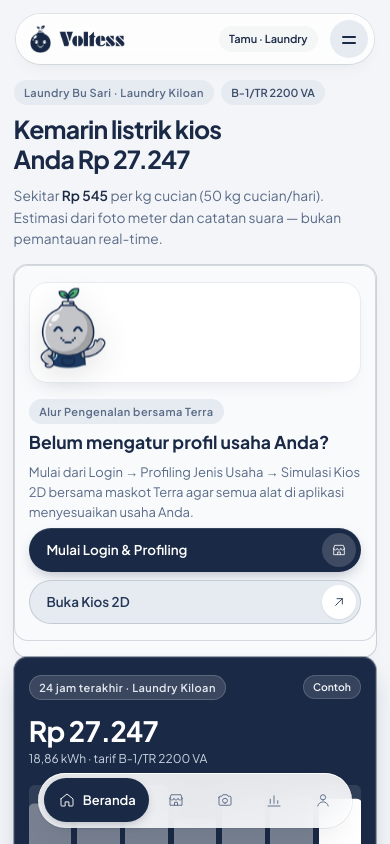
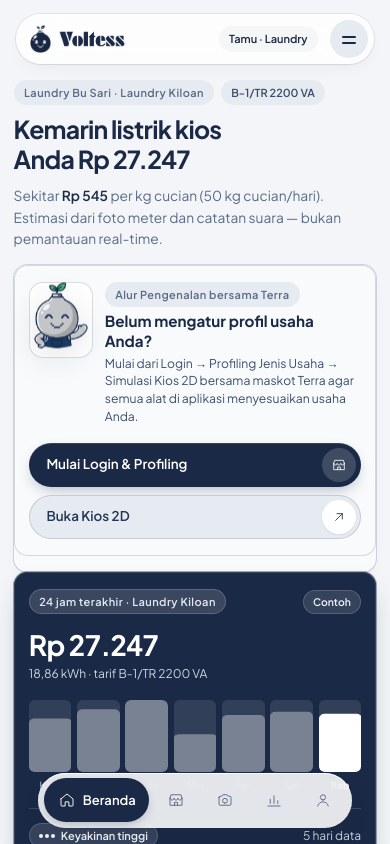
Before and after one commit to Dhifansa/voltra_trial, a Next.js app in the folder apps/web/: page / in a window 390 px wide. Shown: the top 844 px of the page. Built offline with nearby package versions, Linux system fonts and the light colour scheme.

Commit message:
fix(beranda): place onboard title and description next to terra mascot to fill empty space

```diff
--- a/apps/web/src/app/globals.css
+++ b/apps/web/src/app/globals.css
@@ -3351,10 +3351,50 @@ em {
   margin-bottom: 1rem;
 }
 
+.onboard-banner__header {
+  display: grid;
+  grid-template-columns: auto 1fr;
+  align-items: center;
+  gap: 1rem;
+}
+
+.onboard-banner__mascot {
+  display: flex;
+  align-items: center;
+  justify-content: center;
+  padding: 0.35rem;
+  border-radius: 1rem;
+  background: #ffffff;
+  box-shadow: inset 0 0 0 1px var(--hair-strong);
+  flex: none;
+}
+
 .onboard-banner__text {
   display: grid;
-  gap: 0.35rem;
+  gap: 0.25rem;
   justify-items: start;
+  min-width: 0;
+}
+
+.onboard-banner__text .twin__title {
+  margin: 0;
+  font-size: 1.05rem;
+  font-weight: 700;
+  color: var(--ink);
+  line-height: 1.3;
+}
+
+.onboard-banner__text .hint {
+  font-size: 0.82rem;
+  line-height: 1.45;
+  color: var(--ink-soft);
+}
+
+.onboard-banner__actions {
+  display: flex;
+  flex-wrap: wrap;
+  gap: 0.5rem;
+  padding-top: 0.25rem;
 }
 
 .profile-hero {
@@ -4264,6 +4304,30 @@ body.is-game-tutorial .topbar,
     font-size: 0.74rem;
   }
 
+  .onboard-banner__header {
+    grid-template-columns: auto 1fr;
+    gap: 0.75rem;
+    align-items: flex-start;
+  }
+
+  .onboard-banner__mascot {
+    padding: 0.25rem;
+    border-radius: 0.85rem;
+  }
+
+  .onboard-banner__mascot .terra-avatar {
+    width: 3.5rem;
+    height: auto;
+  }
+
+  .onboard-banner__text .twin__title {
+    font-size: 0.95rem;
+  }
+
+  .onboard-banner__text .hint {
+    font-size: 0.76rem;
+  }
+
   .terra-guide__main {
     grid-template-columns: 1fr;
     justify-items: start;
--- a/apps/web/src/app/page.tsx
+++ b/apps/web/src/app/page.tsx
@@ -50,9 +50,9 @@ export default function HomePage() {
       {!user.onboarded && (
         <Reveal>
           <Bezel tone="moss" coreClassName="onboard-banner">
-            <div className="terra-guide__main">
-              <div className="terra-guide__figure">
-                <TerraAvatar mood="hallo" size={68} />
+            <div className="onboard-banner__header">
+              <div className="onboard-banner__mascot">
+                <TerraAvatar mood="hallo" size={72} />
               </div>
               <div className="onboard-banner__text">
                 <Eyebrow>Alur Pengenalan bersama Terra</Eyebrow>
@@ -61,15 +61,15 @@ export default function HomePage() {
                   Mulai dari Login → Profiling Jenis Usaha → Simulasi Kios 2D bersama maskot Terra agar semua alat di
                   aplikasi menyesuaikan usaha Anda.
                 </p>
-                <div className="capture__actions">
-                  <IslandLink href="/masuk" icon="store">
-                    Mulai Login & Profiling
-                  </IslandLink>
-                  <IslandLink href="/kios" variant="ghost" icon="arrow">
-                    Buka Kios 2D
-                  </IslandLink>
-                </div>
               </div>
+            </div>
+            <div className="capture__actions onboard-banner__actions">
+              <IslandLink href="/masuk" icon="store">
+                Mulai Login & Profiling
+              </IslandLink>
+              <IslandLink href="/kios" variant="ghost" icon="arrow">
+                Buka Kios 2D
+              </IslandLink>
             </div>
           </Bezel>
         </Reveal>
```
